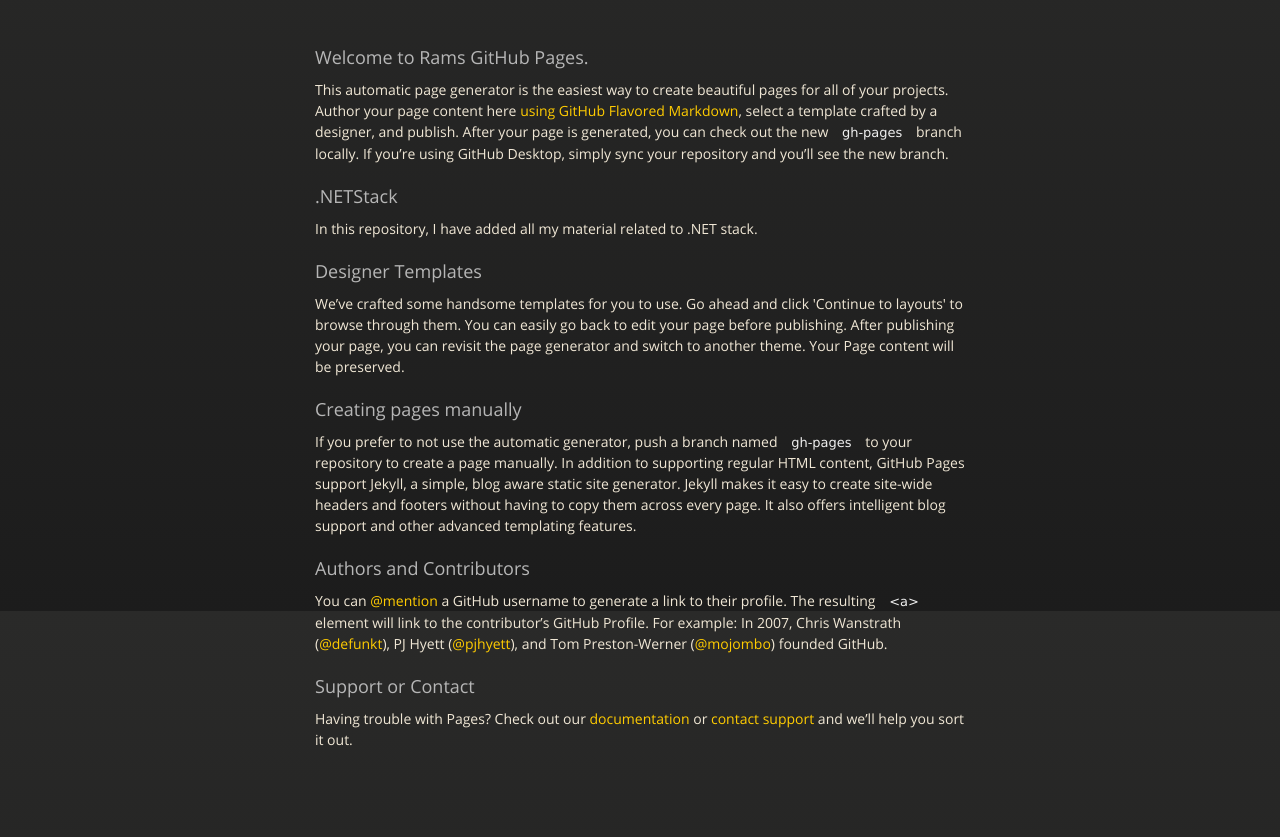
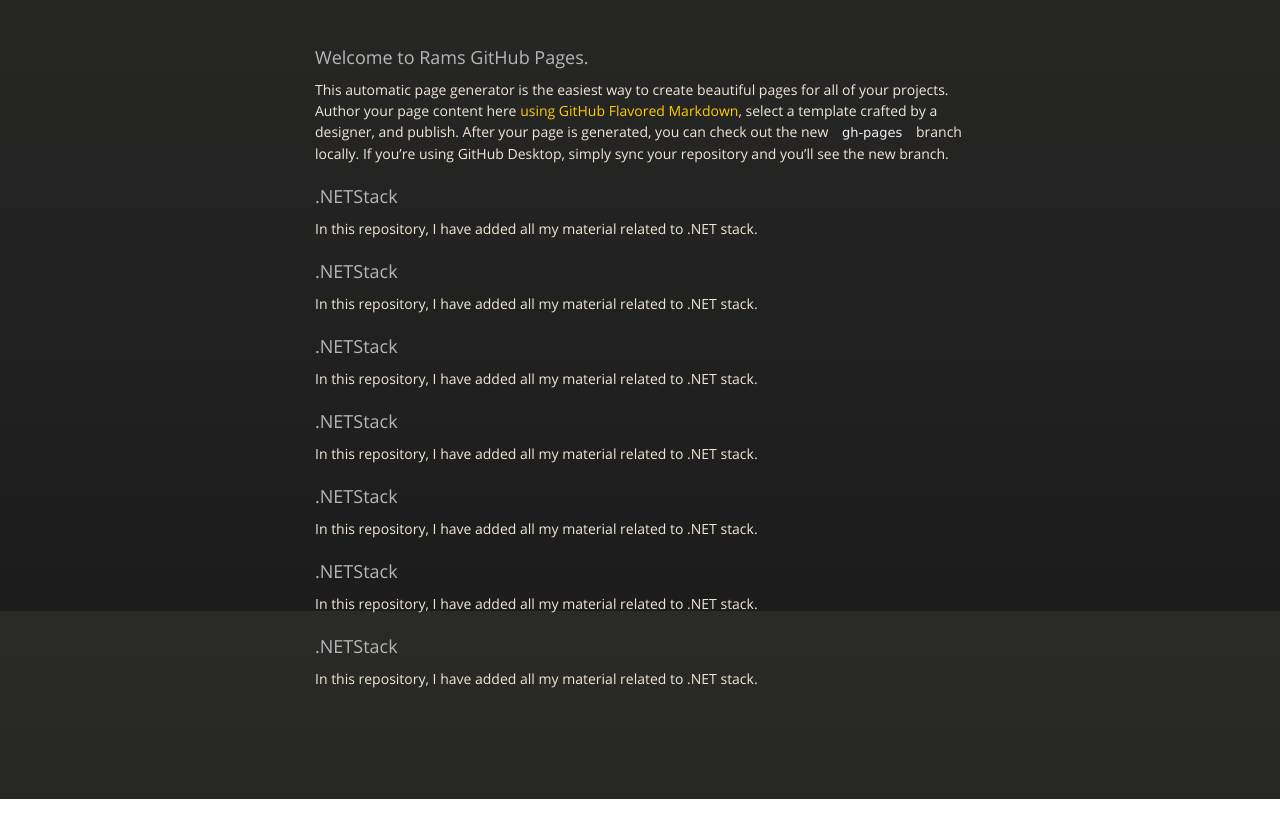
Before and after one commit to ramyrams/ramyrams.github.io, a plain HTML site: page index.html in a window 1280 px wide. Shown: the part 189-1026 px from the top of the page. After the commit the page ends 988 px from the top, so only its background shows below. Drawn offline with nearby package versions, Linux system fonts and the light colour scheme.

Commit message:
Update index.html

```diff
--- a/index.html
+++ b/index.html
@@ -39,32 +39,42 @@
         </h3>
         <p>This automatic page generator is the easiest way to create beautiful pages for all of your projects. Author your page content here <a href="https://guides.github.com/features/mastering-markdown/">using GitHub Flavored Markdown</a>, select a template crafted by a designer, and publish. After your page is generated, you can check out the new <code>gh-pages</code> branch locally. If you’re using GitHub Desktop, simply sync your repository and you’ll see the new branch.</p>
 
+        <div>
+          <h3><a id="DotNetStack" class="anchor" href="#DotNetStack" aria-hidden="true"><span aria-hidden="true" class="octicon octicon-link"></span></a>.NETStack</h3>
+          <p>In this repository, I have added all my material related to .NET stack.</p>
+        </div>
 
-        <h3>
-          <a id="DotNetStack" class="anchor" href="#DotNetStack" aria-hidden="true"><span aria-hidden="true" class="octicon octicon-link"></span></a>.NETStack
-        </h3>
-        <p>In this repository, I have added all my material related to .NET stack.</p>
+        <div>
+          <h3><a id="DotNetStack" class="anchor" href="#DotNetStack" aria-hidden="true"><span aria-hidden="true" class="octicon octicon-link"></span></a>.NETStack</h3>
+          <p>In this repository, I have added all my material related to .NET stack.</p>
+        </div>
+
+        <div>
+          <h3><a id="DotNetStack" class="anchor" href="#DotNetStack" aria-hidden="true"><span aria-hidden="true" class="octicon octicon-link"></span></a>.NETStack</h3>
+          <p>In this repository, I have added all my material related to .NET stack.</p>
+        </div>
+
+        <div>
+          <h3><a id="DotNetStack" class="anchor" href="#DotNetStack" aria-hidden="true"><span aria-hidden="true" class="octicon octicon-link"></span></a>.NETStack</h3>
+          <p>In this repository, I have added all my material related to .NET stack.</p>
+        </div>
+
+        <div>
+          <h3><a id="DotNetStack" class="anchor" href="#DotNetStack" aria-hidden="true"><span aria-hidden="true" class="octicon octicon-link"></span></a>.NETStack</h3>
+          <p>In this repository, I have added all my material related to .NET stack.</p>
+        </div>
+
+        <div>
+          <h3><a id="DotNetStack" class="anchor" href="#DotNetStack" aria-hidden="true"><span aria-hidden="true" class="octicon octicon-link"></span></a>.NETStack</h3>
+          <p>In this repository, I have added all my material related to .NET stack.</p>
+        </div>
+
+        <div>
+          <h3><a id="DotNetStack" class="anchor" href="#DotNetStack" aria-hidden="true"><span aria-hidden="true" class="octicon octicon-link"></span></a>.NETStack</h3>
+          <p>In this repository, I have added all my material related to .NET stack.</p>
+        </div>
 
 
-        <h3>
-<a id="designer-templates" class="anchor" href="#designer-templates" aria-hidden="true"><span aria-hidden="true" class="octicon octicon-link"></span></a>Designer Templates</h3>
-
-<p>We’ve crafted some handsome templates for you to use. Go ahead and click 'Continue to layouts' to browse through them. You can easily go back to edit your page before publishing. After publishing your page, you can revisit the page generator and switch to another theme. Your Page content will be preserved.</p>
-
-<h3>
-<a id="creating-pages-manually" class="anchor" href="#creating-pages-manually" aria-hidden="true"><span aria-hidden="true" class="octicon octicon-link"></span></a>Creating pages manually</h3>
-
-<p>If you prefer to not use the automatic generator, push a branch named <code>gh-pages</code> to your repository to create a page manually. In addition to supporting regular HTML content, GitHub Pages support Jekyll, a simple, blog aware static site generator. Jekyll makes it easy to create site-wide headers and footers without having to copy them across every page. It also offers intelligent blog support and other advanced templating features.</p>
-
-<h3>
-<a id="authors-and-contributors" class="anchor" href="#authors-and-contributors" aria-hidden="true"><span aria-hidden="true" class="octicon octicon-link"></span></a>Authors and Contributors</h3>
-
-<p>You can <a href="https://help.github.com/articles/basic-writing-and-formatting-syntax/#mentioning-users-and-teams" class="user-mention">@mention</a> a GitHub username to generate a link to their profile. The resulting <code>&lt;a&gt;</code> element will link to the contributor’s GitHub Profile. For example: In 2007, Chris Wanstrath (<a href="https://github.com/defunkt" class="user-mention">@defunkt</a>), PJ Hyett (<a href="https://github.com/pjhyett" class="user-mention">@pjhyett</a>), and Tom Preston-Werner (<a href="https://github.com/mojombo" class="user-mention">@mojombo</a>) founded GitHub.</p>
-
-<h3>
-<a id="support-or-contact" class="anchor" href="#support-or-contact" aria-hidden="true"><span aria-hidden="true" class="octicon octicon-link"></span></a>Support or Contact</h3>
-
-<p>Having trouble with Pages? Check out our <a href="https://help.github.com/pages">documentation</a> or <a href="https://github.com/contact">contact support</a> and we’ll help you sort it out.</p>
       </section>
 
     </div>
```
